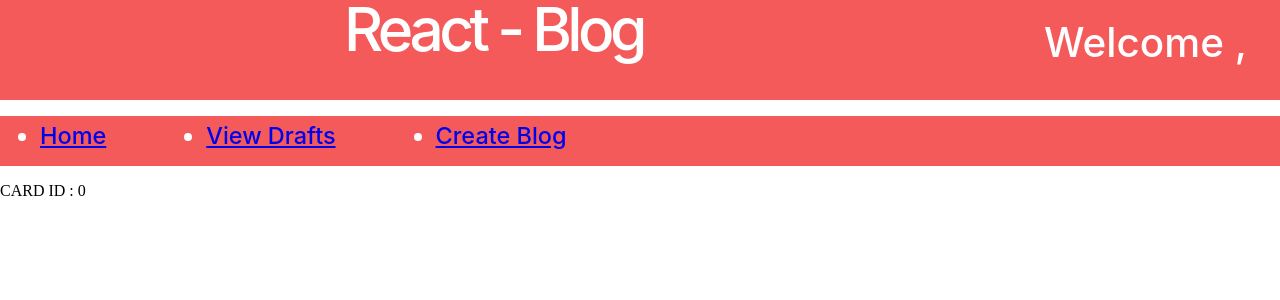
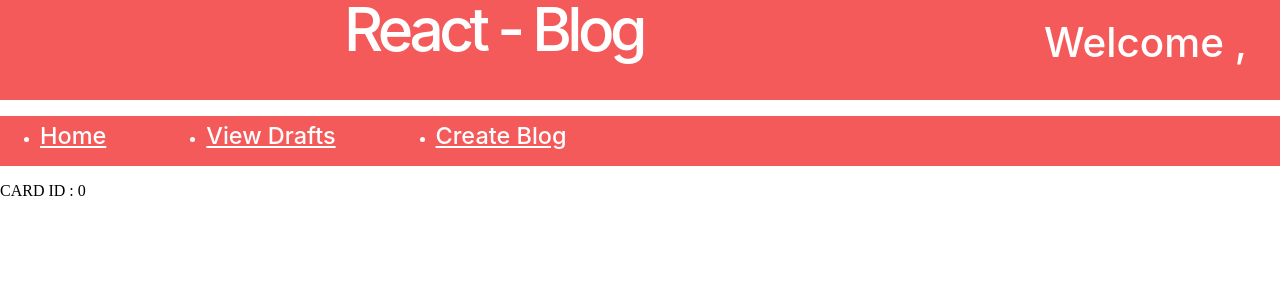
Before and after one commit to alish1999/React-Blog-Teqie, a React (Create React App) app in the folder frontend/: page /viewmore in a window 1280 px wide. Shown: the top 300 px of the page. Built offline with nearby package versions, Linux system fonts and the light colour scheme.

Commit message:
style changes

```diff
--- a/frontend/public/style.css
+++ b/frontend/public/style.css
@@ -51,6 +51,8 @@ font-weight: 500;
 font-size: 23.4608px;
 line-height: 40px;
 padding-right: 100px;
+color: #FFFFFF;
+
 
 }
 .navBar{
--- a/frontend/src/App.tsx
+++ b/frontend/src/App.tsx
@@ -2,7 +2,6 @@ import * as React from "react"
 
 import Main from "./Main"
 import Login from "./Login"
-import ProductScreen from "./ProductScreen"
 import CreateBlog from "./CreateBlog"
 import {Route, Routes } from 'react-router-dom';
 import ViewMore from "./ViewMore"
@@ -19,7 +18,6 @@ export default function App()
 
     <Routes>
             <Route path="/" element={  <Login/>  } />
-            <Route path="/product/:id" element={<ProductScreen/> }/>
             <Route path="/main" element={<Main/>} />
             <Route path="/create" element={<CreateBlog/>} />
             <Route path="/viewdrafts" element={<ViewDrafts/>} />
--- a/frontend/src/Navigator.tsx
+++ b/frontend/src/Navigator.tsx
@@ -5,14 +5,14 @@ export default function Navigator()
 {
     return(
     <ul className="navBar--navigator">
-         <li className="navigator--text">
-            <Link to="/main">Home</Link>
+         <li >
+            <Link className="navigator--text" to="/main">Home</Link>
         </li>
-        <li className="navigator--text">
-            <Link to="/viewdrafts">View Drafts</Link>
+        <li >
+            <Link className="navigator--text" to="/viewdrafts">View Drafts</Link>
         </li>
-        <li className="navigator--text">
-            <Link to="/create">Create Blog</Link>
+        <li >
+            <Link className="navigator--text" to="/create">Create Blog</Link>
         </li>
 
 
--- a/frontend/src/ProductScreen.tsx
+++ /dev/null
@@ -1,10 +0,0 @@
-
-
-export default function ProductScreen()
-{
-    return(
-        <div>
-
-        </div>
-    )
-}
--- a/frontend/src/data.tsx
+++ b/frontend/src/data.tsx
@@ -5,7 +5,6 @@ export default [
         isDraft: 0,
         title: "Mount Fuji",
         authorName: "Samuel",
-        googleMapsUrl: "https://goo.gl/maps/1DGM5WrWnATgkSNB8",
         createdDate: "12 Jan, 2021",
 
         description: "Mount Fuji is the tallest mountain in Japan, standing at 3,776 meters (12,380 feet). Mount Fuji is the single most popular tourist site in Japan, for both Japanese and foreign tourists.Mount Fuji is the tallest mountain in Japan, standing at 3,776 meters (12,380 feet). Mount Fuji is the single most popular tourist site in Japan, for both Japanese and foreign tourists.Mount Fuji is the tallest mountain in Japan, standing at 3,776 meters (12,380 feet). Mount Fuji is the single most popular tourist site in Japan, for both Japanese and foreign tourists.",
@@ -17,7 +16,6 @@ export default [
         isDraft: 0,
         title: "Sydney opera house",
         authorName: "Jim",
-        googleMapsUrl: "https://goo.gl/maps/1DGM5WrWnATgkSNB8",
         createdDate: "23 ads, 2021",
 
         description: "its nice",
@@ -30,7 +28,6 @@ export default [
         isDraft: 0,
         title: "Mount",
         authorName: "Japns",
-        googleMapsUrl: "https://goo.gl/maps/1DGM5WrWnATgkSNB8",
         createdDate: "12 Jan, 2021",
         endDate: "24 Jan, 2021",
         description: "Mount Fuji is the tallest mountain in Japan, standing at 3,776 meters (12,380 feet). Mount Fuji is the single most popular tourist site in Japan, for both Japanese and foreign tourists.",
@@ -43,7 +40,6 @@ export default [
         isDraft: 1,
         title: "asd",
         authorName: "Japan",
-        googleMapsUrl: "https://goo.gl/maps/1DGM5WrWnATgkSNB8",
         createdDate: "12 Jan, 2021",
 
         description: "Mount Fuji is the tallest mountain in Japan, standing at 3,776 meters (12,380 feet). Mount Fuji is the single most popular tourist site in Japan, for both Japanese and foreign tourists.",
@@ -56,7 +52,6 @@ export default [
         isDraft: 1,
         title: "Sfdg",
         authorName: "Australia",
-        googleMapsUrl: "https://goo.gl/maps/1DGM5WrWnATgkSNB8",
         createdDate: "23 ads, 2021",
 
         description: "its nice",
@@ -69,7 +64,6 @@ export default [
         isDraft: 0,
         title: "cvb",
         authorName: "Japns",
-        googleMapsUrl: "https://goo.gl/maps/1DGM5WrWnATgkSNB8",
         createdDate: "12 Jan, 2021",
 
         description: "Mount Fuji is the tallest mountain in Japan, standing at 3,776 meters (12,380 feet). Mount Fuji is the single most popular tourist site in Japan, for both Japanese and foreign tourists.",
```
Also changed, not shown: 2 other files (tests, documents, lock files or other folders).
